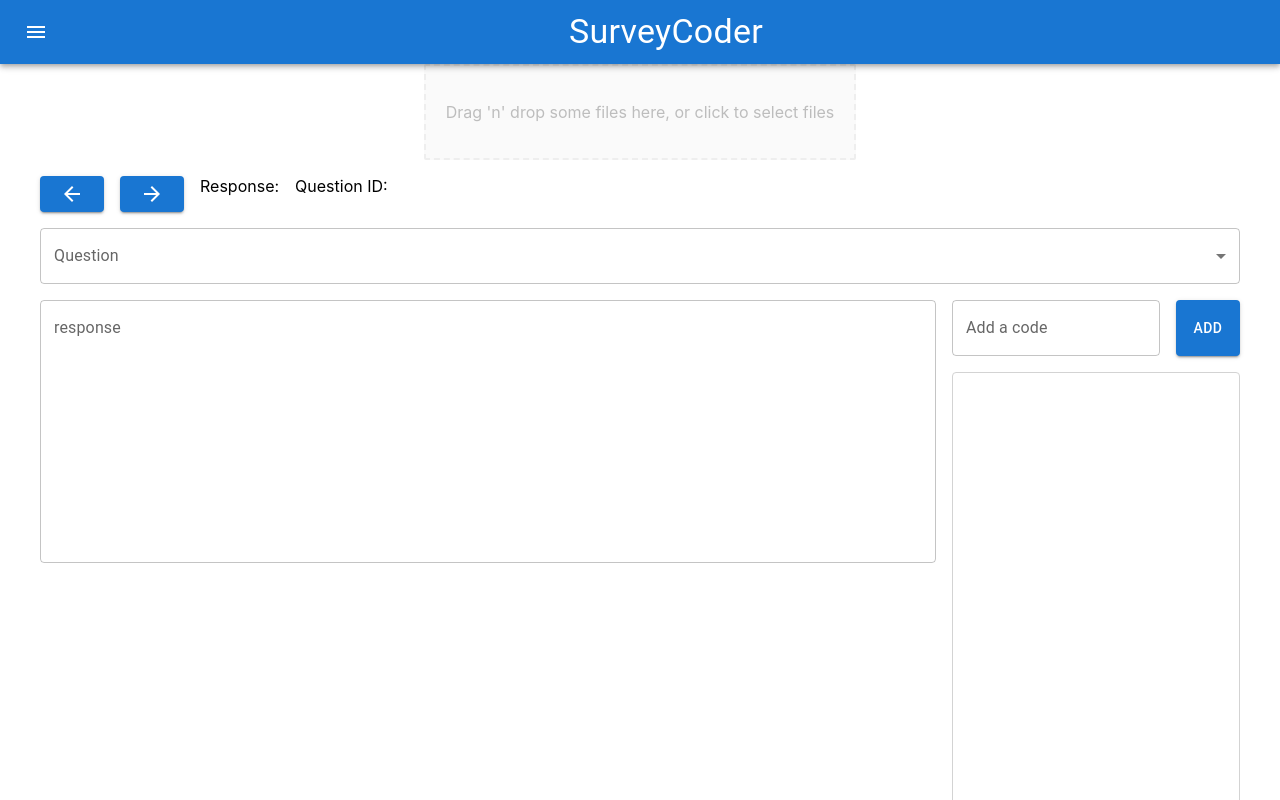
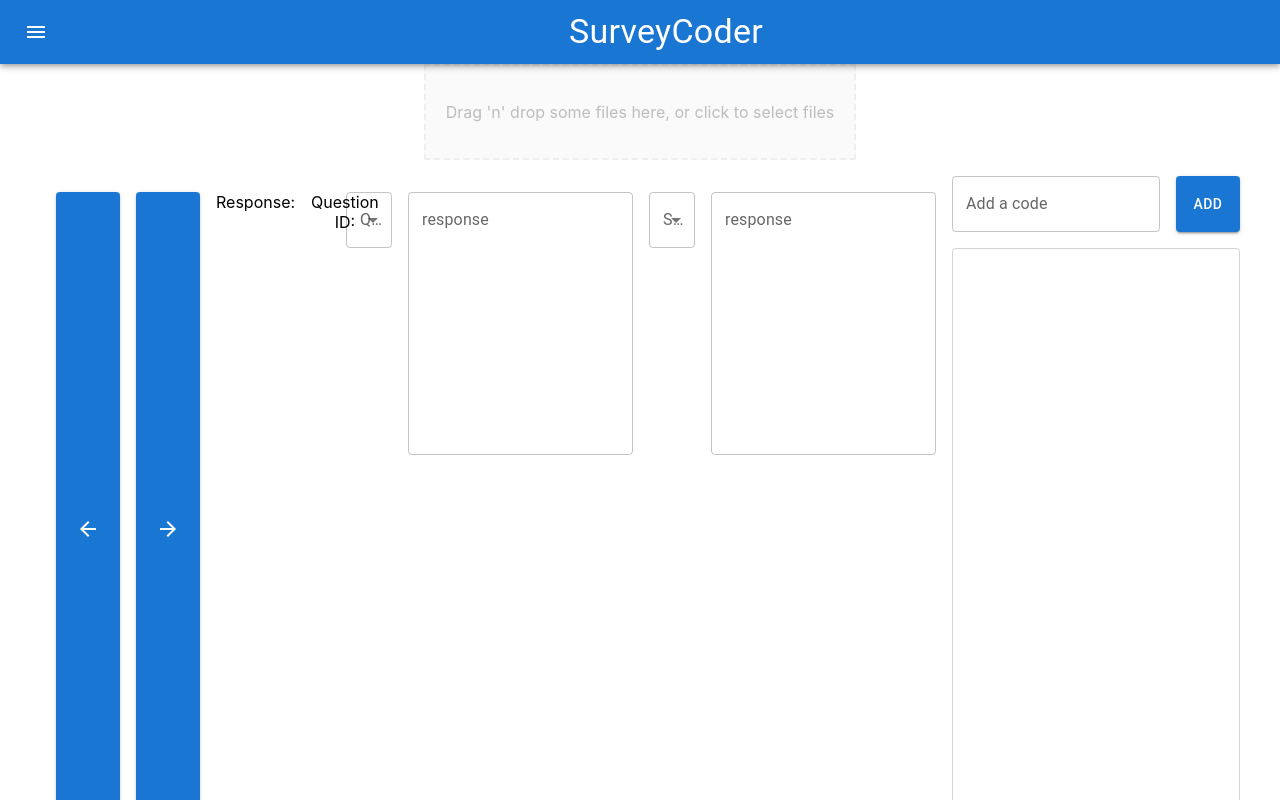
Before and after one commit to cabird/ts-surveycoder, a React (Create React App) app: page / in a window 1280 px wide. Shown: the top 800 px of the page. Built offline with nearby package versions, Linux system fonts and the light colour scheme.

Commit message:
added right click menu popul

```diff
--- a/src/App.tsx
+++ b/src/App.tsx
@@ -31,6 +31,7 @@
 interface AppState {
   survey?: Survey;
   curQuestion?: SurveyQuestion;
+  curSecondaryQuestion?: SurveyQuestion;
   curResponse?: SurveyResponse;
   codeSet: Array<string>;
   selectedCodes: Array<string>;
@@ -41,6 +42,11 @@
   Next
 }
 
+enum WhichQuestion {
+  Primary,
+  Secondary
+}
+
 class App extends React.Component<AppProps, AppState> {
 
 
@@ -49,13 +55,12 @@
     this.state = {
       survey: undefined,
       curQuestion: undefined,
+      curSecondaryQuestion: undefined,
       curResponse: undefined,
       codeSet: [],
       selectedCodes: []
     };
   }
-
-
 
   private loadSurveyFromBlob = (fileBlob: Blob): void => {
     console.log("loadSurveyFromBlob");
@@ -74,19 +79,22 @@
       survey: survey,
       curQuestion: survey.Questions[0],
       curResponse: survey.Responses[0],
+      curSecondaryQuestion: survey.Questions[1]
     });
-    const qTexts = survey.Questions.map((q) => q.QuestionText);
-    console.log(qTexts.length + " questions");
-    //setQuestionOptions(qTexts);
   }
 
-  private handleQuestionChange = (event: SelectChangeEvent) => {
-    console.log("Question changed to " + event.target.value);
-    const curQuestion = this.state.survey?.QuestionFromQuestionId(event.target.value);
-    this.setState({
-      ...this.state,
-      curQuestion: curQuestion,
-    });
+  private handleQuestionChange = (whichQuestion: WhichQuestion, event: SelectChangeEvent) => {
+    console.log("Question " + whichQuestion + " changed to " + event.target.value);
+    if (this.state.survey) {
+      const newQuestion = this.state.survey.Questions.find((q) => q.QuestionId === event.target.value);
+      if (newQuestion) {
+        if (whichQuestion === WhichQuestion.Primary) {
+          this.setState({ ...this.state, curQuestion: newQuestion });
+        } else {
+          this.setState({ ...this.state, curSecondaryQuestion: newQuestion });
+        }
+      }
+    }
   }
 
   private ChangeResponse = (direction: QuestionDirection) => {
@@ -196,12 +204,17 @@
   render() {
     let questionOptions: SurveyQuestion[] = [];
     let surveyResponseText = "";
+    let surveySecondaryResponseText = "";
 
     if (this.state.survey != undefined) {
       questionOptions = this.state.survey.Questions;
       if (this.state.curQuestion != undefined && this.state.curResponse != undefined) {
         surveyResponseText = this.state.curResponse.GetAnswerForQuestion(this.state.curQuestion.QuestionId);
       }
+      if (this.state.curSecondaryQuestion != undefined && this.state.curResponse != undefined) {
+        surveySecondaryResponseText = this.state.curResponse.GetAnswerForQuestion(this.state.curSecondaryQuestion.QuestionId);
+      }
+
     }
 
     console.log("there are " + questionOptions.length + " questions2");
@@ -231,6 +244,8 @@
           <MyDropzone onFileDropped={this.loadSurveyFromBlob} />
         </div>
         <Grid container spacing={2} alignItems="stretch" sx={{ height: "100%", width: "95%", marginTop: 1, marginLeft: 1, marginRight: 1, marginBottom: 1 }}>
+          <Grid xs={9}>
+            <Grid container spacing={2} alignItems="stretch" sx={{ height: "100%", width: "100%", marginTop: 1, marginLeft: 1, marginRight: 1, marginBottom: 1 }}>
               <Grid >
                 <Button variant="contained" sx={{ width: 5, height: "100%" }} onClick={() => this.ChangeResponse(QuestionDirection.Previous)}>
                   <ArrowBackIcon />
@@ -247,10 +262,14 @@
                   <div>{questionString}</div>
                 </Stack>
               </Grid>
-          <Grid xs={12} sx={{ height: "100%" }}>
-            <QuestionSelect options={questionOptions} handleChange={this.handleQuestionChange} />
+              <Grid xs={12} >
+                <QuestionSelect
+                selectedQuestionId={this.state.curQuestion?.QuestionId || ""}
+                label="Question"
+                options={questionOptions}
+                handleChange={(e) => this.handleQuestionChange(WhichQuestion.Primary, e)} />
               </Grid>
-          <Grid xs={9} sx={{height: "100%"}} >
+              <Grid xs={12} >
                 <TextField
                   id="survey-response-text"
                   label="response"
@@ -262,6 +281,27 @@
                   style={{ width: "100%", height: "100%" }}
                 />
               </Grid>
+              <Grid xs={12} >
+                <QuestionSelect
+                selectedQuestionId={this.state.curSecondaryQuestion?.QuestionId || ""}
+                label="Secondary Question"
+                options={questionOptions}
+                handleChange={(e) => this.handleQuestionChange(WhichQuestion.Secondary, e)} />
+              </Grid>
+              <Grid xs={12} sx={{height: "100%"}} >
+                <TextField
+                  id="survey-response-text"
+                  label="response"
+                  multiline
+                  variant="outlined"
+                  value={surveySecondaryResponseText}
+                  minRows={10}
+                  inputProps={{ readOnly: true, height: "100%" }}
+                  style={{ width: "100%", height: "100%" }}
+                />
+              </Grid>
+            </Grid>
+          </Grid>
           <Grid xs={3}>
             <Multiselect
               codeSet={codes}
@@ -270,7 +310,6 @@
               onCodeSetChanged={this.onCodeSetChanged} />
           </Grid>
         </Grid>
-
       </div>
     );
   }
--- a/src/Multiselect.tsx
+++ b/src/Multiselect.tsx
@@ -8,6 +8,9 @@
 import Button from '@mui/material/Button';
 import Stack from '@mui/material/Stack';
 import Grid from '@mui/material/Unstable_Grid2';
+import Menu from '@mui/material/Menu';
+import MenuItem from '@mui/material/MenuItem';
+import { ConstructionOutlined } from '@mui/icons-material';
 
 interface MultiselectProps {
   codeSet: Array<string>;
@@ -17,6 +20,41 @@
 };
 
 function Multiselect(props: MultiselectProps) {
+
+  const [contextMenu, setContextMenu] = React.useState<{
+    mouseX: number;
+    mouseY: number;
+  } | null>(null);
+
+  const [rightClickedCode, setRightClickedCode] = useState<string>("");
+
+  const handleContextMenu = (code: string, event: React.MouseEvent) => {
+    event.preventDefault();
+    console.log("handleContextMenu: code is " + code);
+    setRightClickedCode(code);
+    setContextMenu(
+      contextMenu === null
+        ? {
+            mouseX: event.clientX + 2,
+            mouseY: event.clientY - 6,
+          }
+        : // repeated contextmenu when it is already open closes it with Chrome 84 on Ubuntu
+          // Other native context menus might behave different.
+          // With this behavior we prevent contextmenu from the backdrop to re-locale existing context menus.
+          null,
+    );
+  };
+
+
+  const handleContextMenuClick = (menuItemId: string, event: React.MouseEvent) => {
+    console.log("handleClick " + menuItemId);
+    if (menuItemId != "") {
+      console.log("handleClick " + menuItemId + " on code " + rightClickedCode);
+    }
+    setContextMenu(null);
+  }
+
+
 
   const [newCodeValue, setNewCodeValue] = useState<string>("");
 
@@ -59,12 +97,27 @@
         <Box sx={{ border: 1, borderRadius: 1, borderColor: 'lightgray' }}>
           <List component="nav" aria-label="Code List" sx={{ minHeight: 600 }} >
             {props.codeSet.map((code) => (
-              <ListItemButton key={code} sx={{ height: 24 }}
+              <ListItemButton
+                onContextMenu={(e) => handleContextMenu(code, e)}
+                key={code}
+                sx={{ height: 24 }}
                 selected={props.selectedCodes.indexOf(code) !== -1}
                 onClick={() => toggleCode(code)}>
                 <ListItemText primary={code} />
               </ListItemButton>
             ))}
+            <Menu
+              open={contextMenu !== null}
+              anchorReference = "anchorPosition"
+              anchorPosition={
+                contextMenu !== null
+                  ? { top: contextMenu.mouseY, left: contextMenu.mouseX }
+                  : undefined
+              }
+              >
+                <MenuItem key="rename" id="rename" onClick={(e) => handleContextMenuClick("rename", e)}>Rename</MenuItem>
+                <MenuItem key="merge" id="merge" onClick={(e) => handleContextMenuClick("merge", e)}>Merge into other code</MenuItem>
+              </Menu>
           </List>
         </Box>
       </Grid>
--- a/src/QuestionSelect.tsx
+++ b/src/QuestionSelect.tsx
@@ -8,11 +8,13 @@
 import Divider from '@mui/material/Divider';
 
 interface QuestionSelectProps {
+    selectedQuestionId: string;
     options: SurveyQuestion[];
     handleChange: (event: SelectChangeEvent) => void;
+    label: string;
 }
 
-const ITEM_HEIGHT = 20;
+const ITEM_HEIGHT = 40;
 const ITEM_PADDING_TOP = 8;
 const MenuProps = {
     PaperProps: {
@@ -24,7 +26,7 @@
 };
 
 export default function QuestionSelect(props: QuestionSelectProps) {
-    const [question, setQuestion] = React.useState(props.options.length > 0 ? props.options[0].QuestionId : '');
+    const [question, setQuestion] = React.useState(props.selectedQuestionId);
 
     const handleChange = (event: SelectChangeEvent) => {
         setQuestion(event.target.value as string);
@@ -34,7 +36,7 @@
     return (
         <Box sx={{ minWidth: 12 }}>
             <FormControl fullWidth>
-                <InputLabel id="question-select-label">Question</InputLabel>
+                <InputLabel id="question-select-label">{props.label}</InputLabel>
                 <Select
                     labelId="demo-simple-select-label"
                     id="demo-simple-select"
```
Lines whose indentation alone changed are shown as unchanged.
